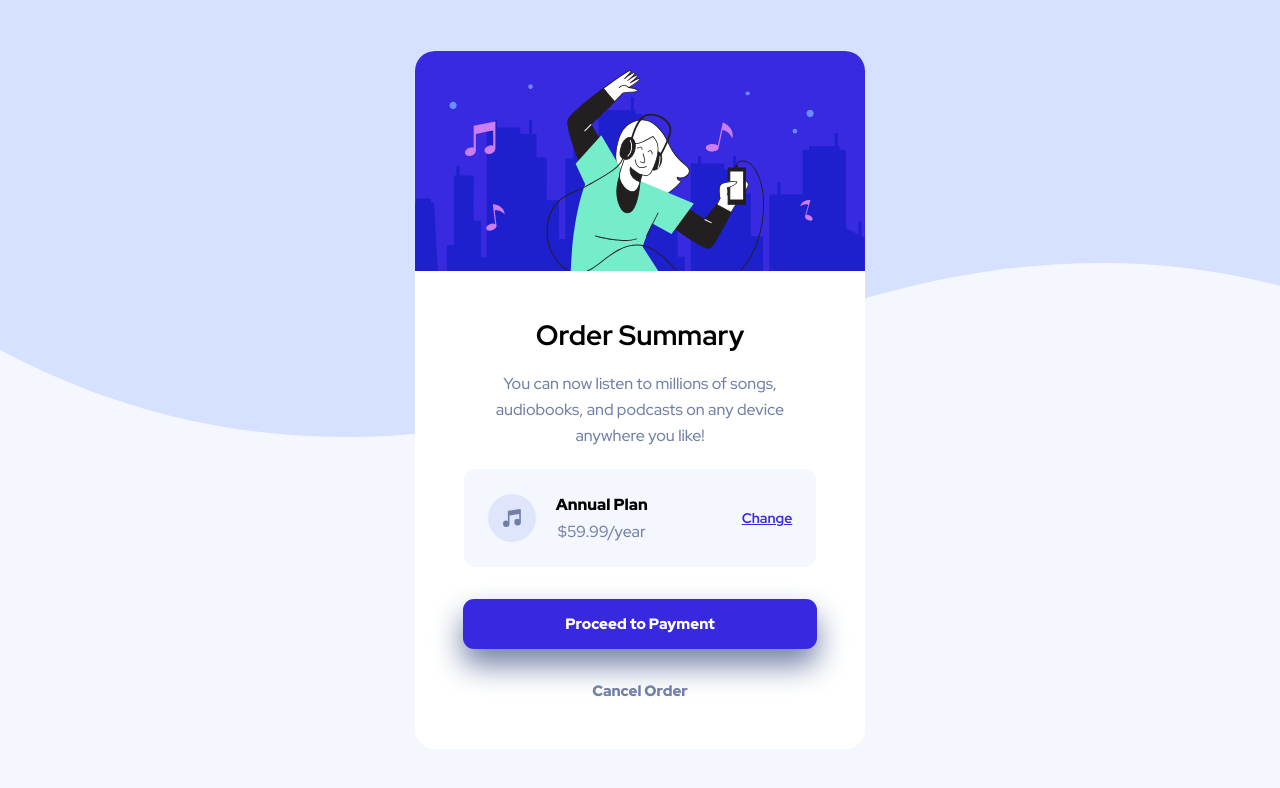
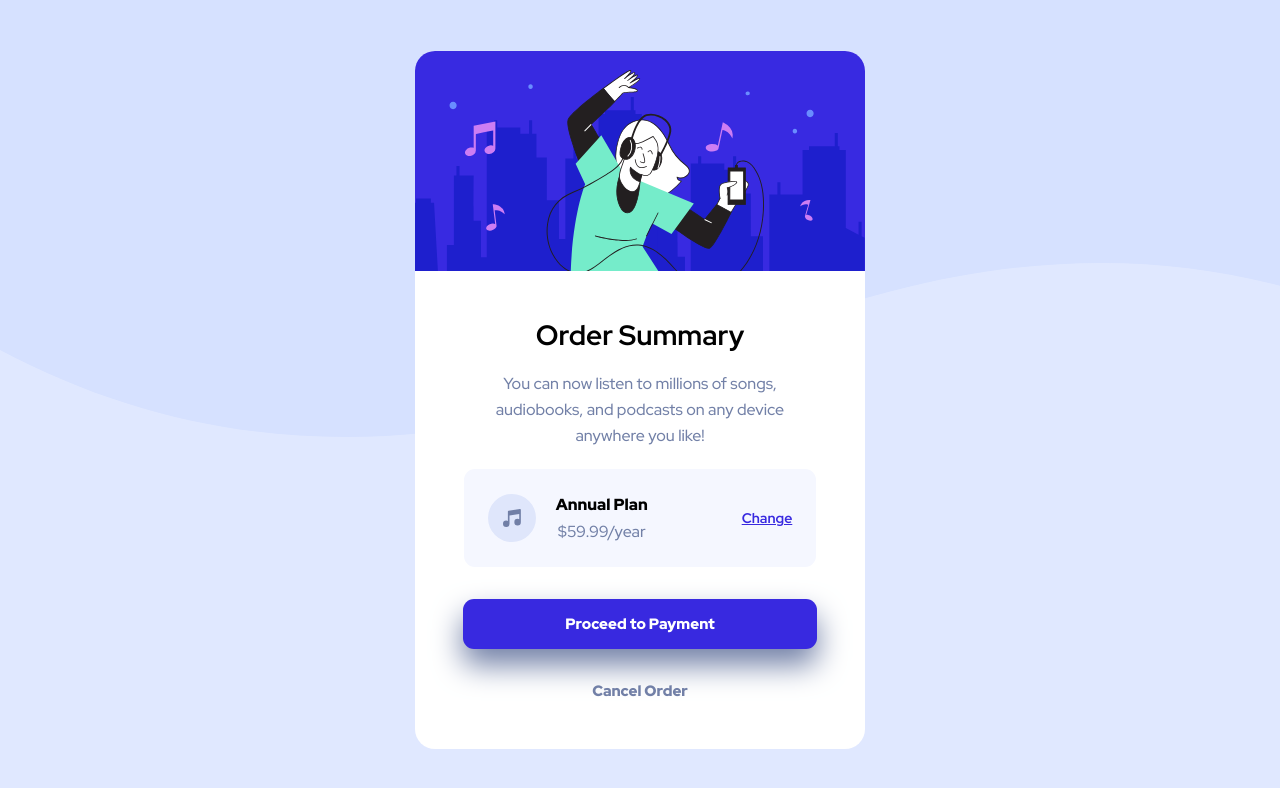
Before and after one commit to D-Salkovic/order-summary-component, a plain HTML site: page index.html in a window 1280 px wide. Drawn offline with Linux system fonts and the light colour scheme.

Commit message:
update background color

```diff
--- a/assets/styles/style.css
+++ b/assets/styles/style.css
@@ -51,7 +51,7 @@ a {
 body {
     background-image: url("../../images/pattern-background-desktop.svg");
     background-repeat: no-repeat;
-    background-color: var(--very-pale-blue);
+    background-color: var(--pale-blue);
     display: flex;
     justify-content: center;
     align-items: center;
```
